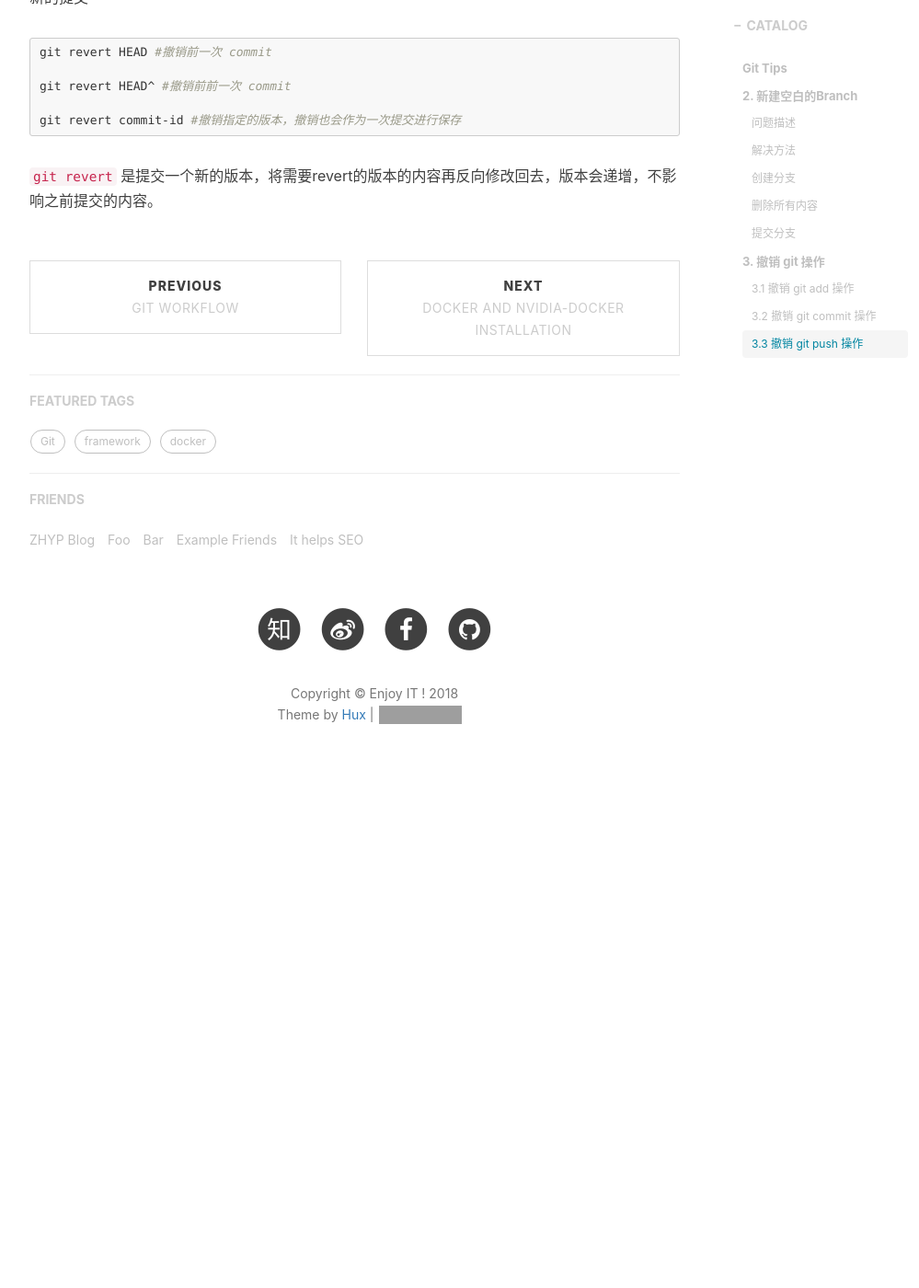
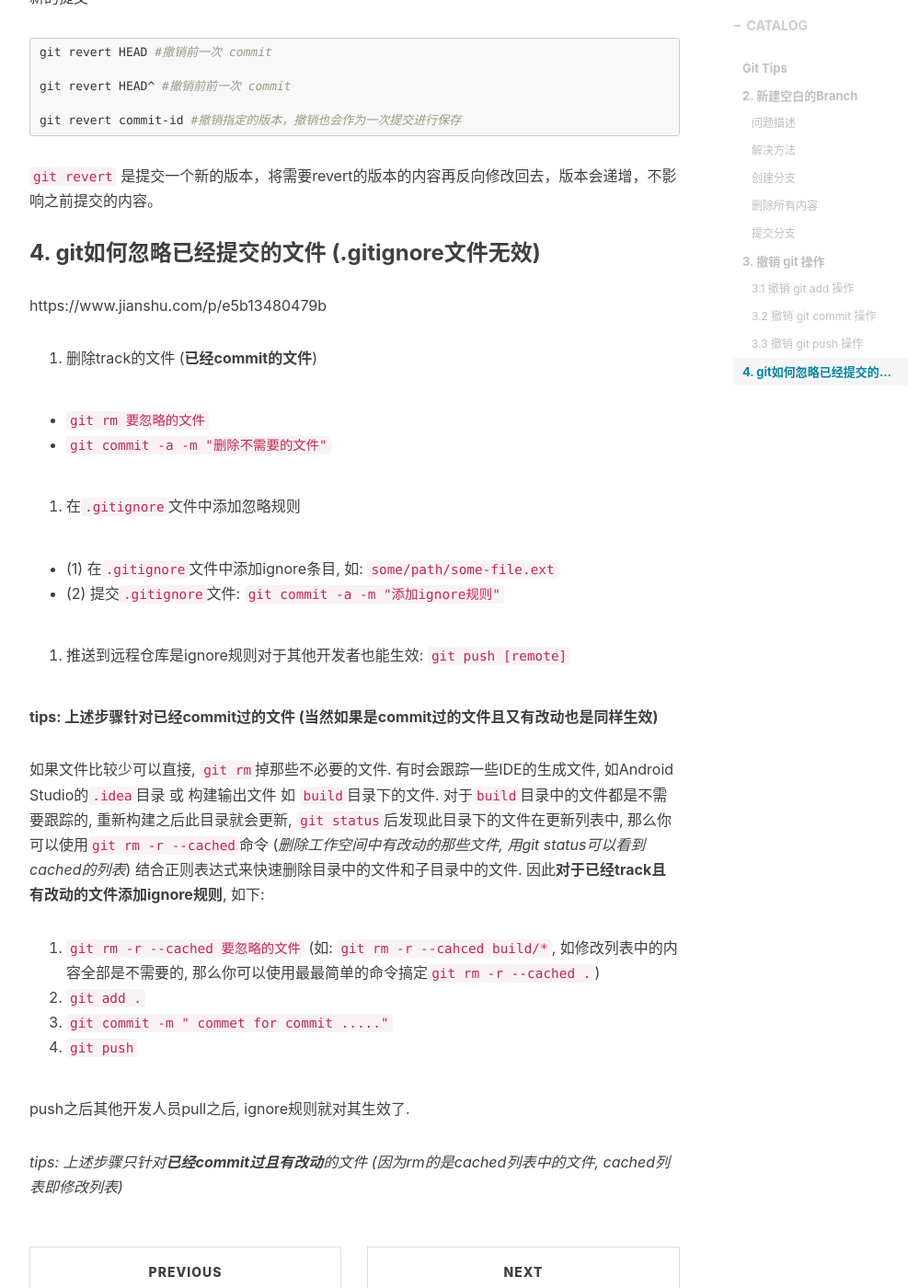
Before and after one commit to joeyzhyp/joeyzhyp.github.io, a Jekyll site: the page built from _posts/2017-09-30-git tips.md, in a window 1280 px wide and 1400 px high, scrolled down 4240 px. Shown: the whole window at 92% size, without its empty margins (233-1232 px from the left). Built offline with Jekyll 4.4.1, drawn with Linux system fonts in a browser that asks for light colours; nearby versions of some CDN libraries; comment, search, counter and statistics services are not loaded; before the commit the page ends 5121 px from its top, so only the background shows below that; grey boxes are pictures that could not be loaded.

Commit message:
git tips update

````diff
--- a/_posts/2017-09-30-git tips.md
+++ b/_posts/2017-09-30-git tips.md
@@ -184,3 +184,36 @@ git revert commit-id #撤销指定的版本，撤销也会作为一次提交进
 ```
 
 `git revert` 是提交一个新的版本，将需要revert的版本的内容再反向修改回去，版本会递增，不影响之前提交的内容。
+
+
+
+### 4. git如何忽略已经提交的文件 (.gitignore文件无效)
+
+https://www.jianshu.com/p/e5b13480479b
+
+1. 删除track的文件 (**已经commit的文件**)
+
+- `git rm 要忽略的文件`
+- `git commit -a -m "删除不需要的文件"`
+
+2. 在`.gitignore`文件中添加忽略规则
+
+- (1) 在`.gitignore`文件中添加ignore条目, 如: `some/path/some-file.ext`
+- (2) 提交`.gitignore`文件: `git commit -a -m "添加ignore规则"`
+
+3. 推送到远程仓库是ignore规则对于其他开发者也能生效: `git push [remote]`
+
+**tips: 上述步骤针对已经commit过的文件 (当然如果是commit过的文件且又有改动也是同样生效)**
+
+
+
+如果文件比较少可以直接, `git rm`掉那些不必要的文件. 有时会跟踪一些IDE的生成文件, 如Android Studio的`.idea`目录 或 构建输出文件 如 `build`目录下的文件. 对于`build`目录中的文件都是不需要跟踪的, 重新构建之后此目录就会更新, `git status`后发现此目录下的文件在更新列表中, 那么你可以使用`git rm -r --cached`命令 (*删除工作空间中有改动的那些文件, 用git status可以看到cached的列表*) 结合正则表达式来快速删除目录中的文件和子目录中的文件. 因此**对于已经track且有改动的文件添加ignore规则**, 如下:
+
+1. `git rm -r --cached 要忽略的文件`  (如: `git rm -r --cahced build/*`, 如修改列表中的内容全部是不需要的, 那么你可以使用最最简单的命令搞定`git rm -r --cached .`)
+2. `git add .`
+3. `git commit -m " commet for commit ....."`
+4. `git push`
+
+push之后其他开发人员pull之后, ignore规则就对其生效了.
+
+*tips: 上述步骤只针对**已经commit过且有改动**的文件 (因为rm的是cached列表中的文件, cached列表即修改列表)*
````
